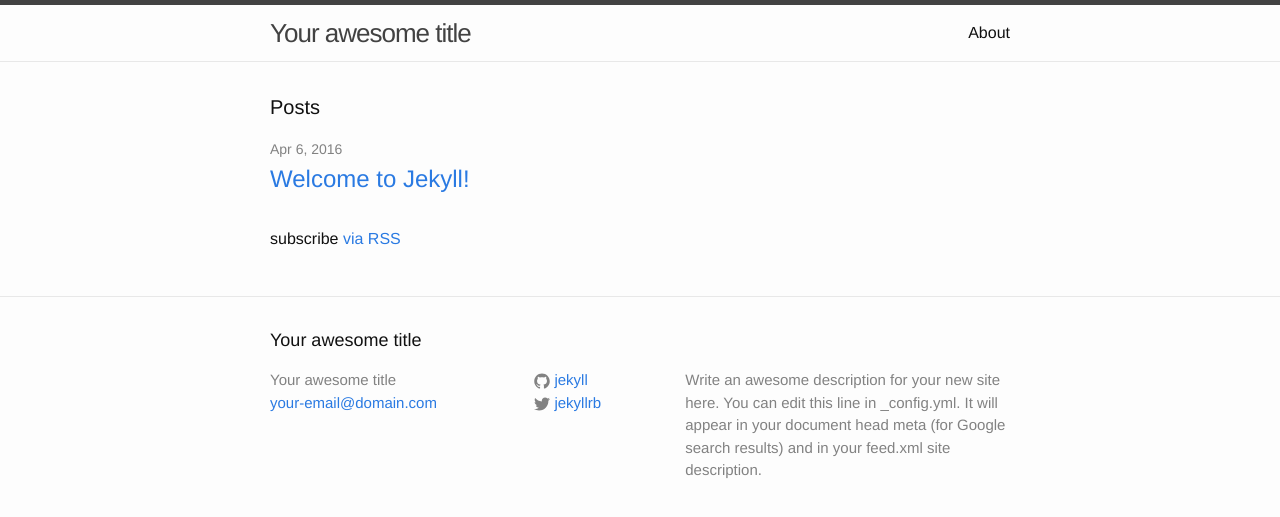
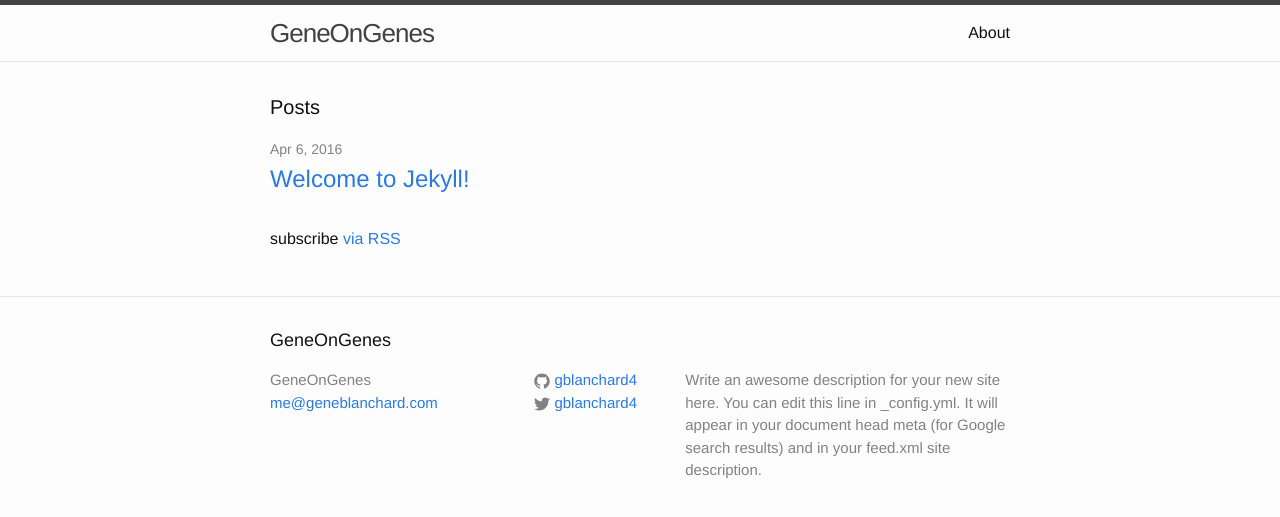
Before and after one commit to gblanchard4/geneongenes.com, a Jekyll site: the page built from index.html, in a window 1280 px wide. Shown: the top 517 px of the page. Built offline with Jekyll 4.4.1, drawn with Linux system fonts in a browser that asks for light colours.

Commit message:
Changed config

```diff
--- a/_config.yml
+++ b/_config.yml
@@ -6,16 +6,16 @@
 # 'jekyll serve'. If you change this file, please restart the server process.
 
 # Site settings
-title: Your awesome title
-email: your-email@domain.com
+title: GeneOnGenes
+email: me@geneblanchard.com
 description: > # this means to ignore newlines until "baseurl:"
   Write an awesome description for your new site here. You can edit this
   line in _config.yml. It will appear in your document head meta (for
   Google search results) and in your feed.xml site description.
 baseurl: "" # the subpath of your site, e.g. /blog
 url: "http://yourdomain.com" # the base hostname & protocol for your site
-twitter_username: jekyllrb
-github_username:  jekyll
+twitter_username: gblanchard4
+github_username:  gblanchard4
 
 # Build settings
 markdown: kramdown
```
